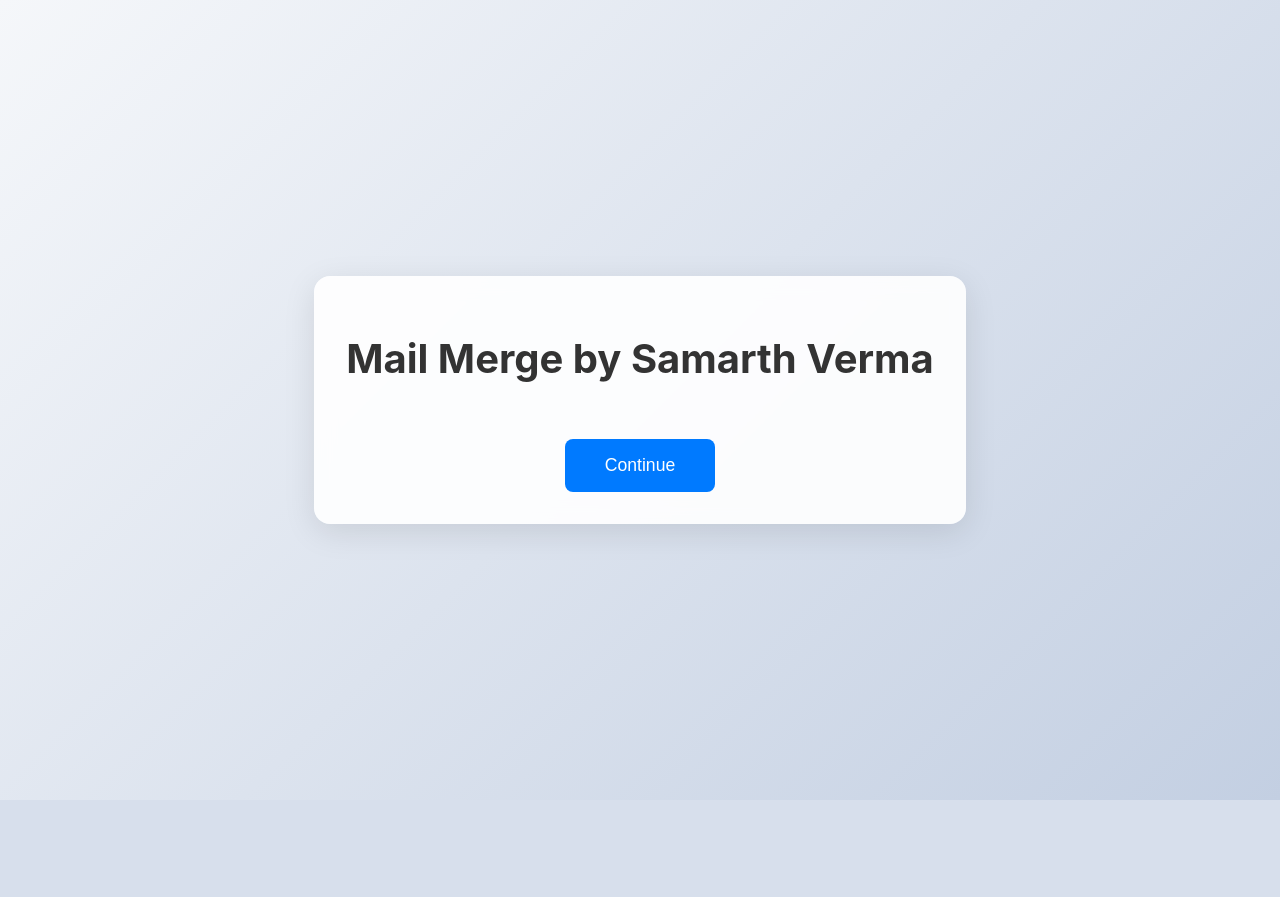
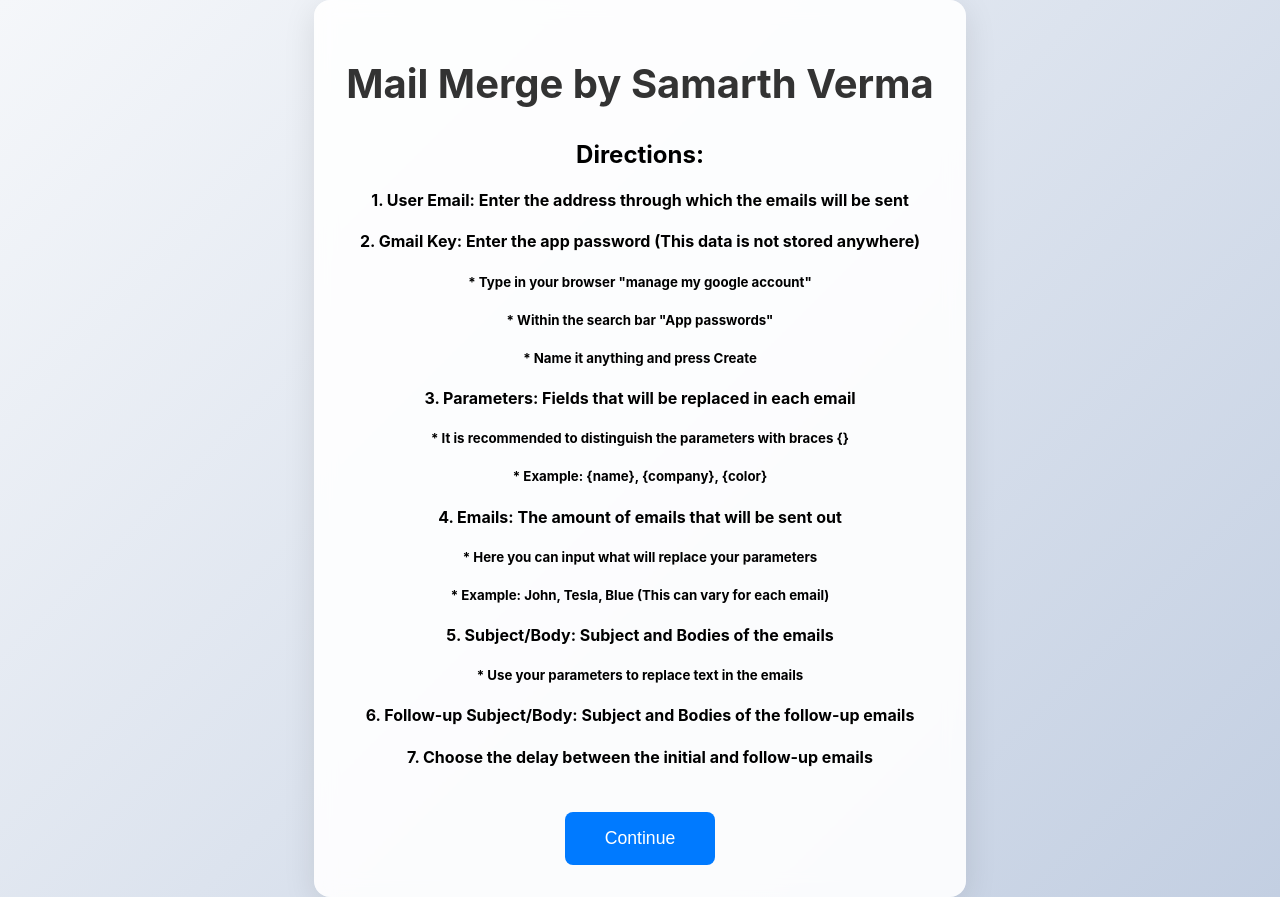
Before and after one commit to MaybeSam05/MailMerge, a Flask app: page / in a window 1280 px wide. Before the commit the page ends 800 px from the top, so only its background shows below. Run offline with Flask 3, Linux system fonts and the light colour scheme.

Commit message:
Changes to landing page

```diff
--- a/app.py
+++ b/app.py
@@ -29,7 +29,6 @@ def submit():
     # Step 1: Collect and sanitize Gmail key and user email
     gmail_key = sanitize_input(request.form.get('gmailKey'))
     user_email = sanitize_input(request.form.get('userEmail'))
-    platform = sanitize_input(request.form.get('platform'))
 
     # Step 2: Collect and sanitize Replace values
     num_params = int(request.form.get('numParams'))
@@ -54,7 +53,6 @@ def submit():
 
     # Step 6: Prepare the data for email processing
     data = {
-        "platform": platform,
         "user_email": user_email,
         "gmail_key": gmail_key,
         "replace_values": replace_values,
@@ -133,7 +131,7 @@ def followupsend(data, sender, key):
 
 def schedule_followup(data, sender, key, days):
     """Schedule the follow-up emails to be sent after a specified number of days."""
-    run_time = datetime.now() + timedelta(days=days)
+    run_time = datetime.now() + timedelta(minutes=days)
     scheduler.add_job(followupsend, 'date', run_date=run_time, args=[data, sender, key])
     print(f"Follow-up emails scheduled to run at {run_time}")
 
--- a/templates/index.html
+++ b/templates/index.html
@@ -106,6 +106,23 @@
   <body>
     <div class="container">
       <h1>Mail Merge by Samarth Verma</h1>
+
+      <h2>Directions:</h2>
+      <h4>1. User Email: Enter the address through which the emails will be sent</h4>
+      <h4>2. Gmail Key: Enter the app password (This data is not stored anywhere)</h4>
+      <h5>* Type in your browser "manage my google account"</h5>
+      <h5>* Within the search bar "App passwords"</h5>
+      <h5>* Name it anything and press Create</h5>
+      <h4>3. Parameters: Fields that will be replaced in each email</h4>
+      <h5>* It is recommended to distinguish the parameters with braces {}</h5>
+      <h5>* Example: {name}, {company}, {color}</h5>
+      <h4>4. Emails: The amount of emails that will be sent out</h4>
+      <h5>* Here you can input what will replace your parameters</h5>
+      <h5>* Example: John, Tesla, Blue (This can vary for each email)</h5>
+      <h4>5. Subject/Body: Subject and Bodies of the emails</h4>
+      <h5>* Use your parameters to replace text in the emails</h5>
+      <h4>6. Follow-up Subject/Body: Subject and Bodies of the follow-up emails</h4>
+      <h4>7. Choose the delay between the initial and follow-up emails</h4>
       <form action="/" method="post">
         <button type="submit">Continue</button>
       </form>
```
Also changed, not shown: templates/parameters.html (+0 -8 lines).
